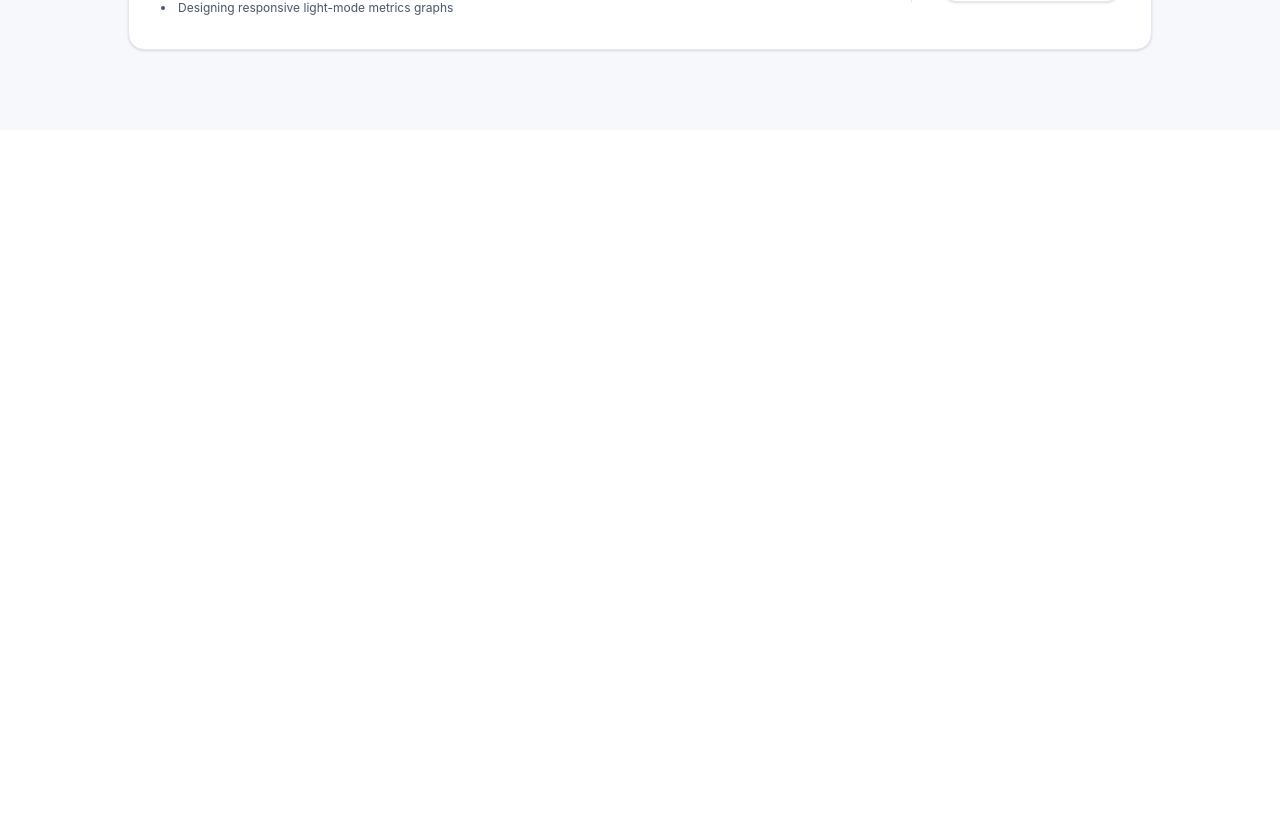
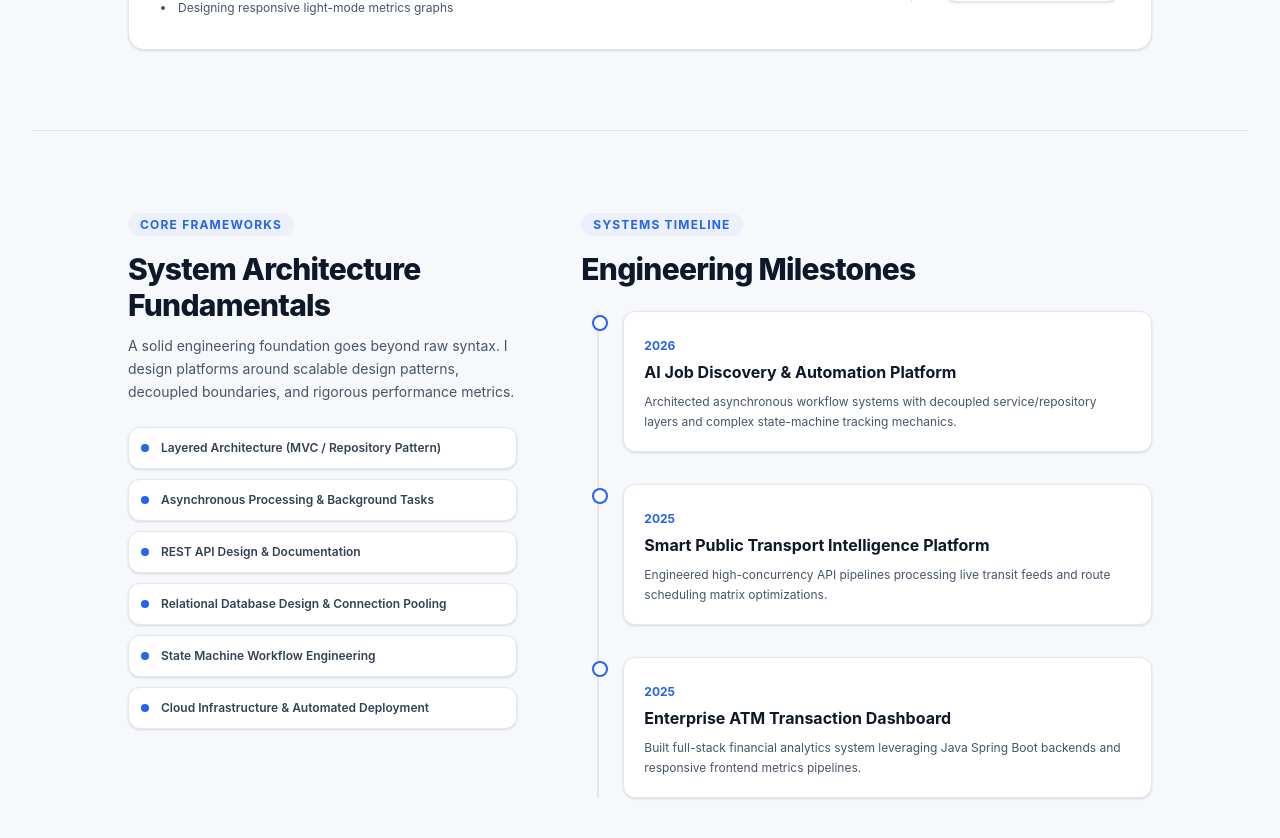
Before and after one commit to nestorNiloy/portfolio, a React app: page / in a window 1280 px wide. Shown: the part 2020-2858 px from the top of the page. Before the commit the page ends 2150 px from the top, so only its background shows below. Built offline with nearby package versions, Linux system fonts and the light colour scheme; the HTML template or start-up script is replaced by a standard one.

Commit message:
feat: implement architectural core competencies layout and dynamic milestone timeline

```diff
--- a/src/App.jsx
+++ b/src/App.jsx
@@ -3,6 +3,7 @@ import React from 'react';
 import Navbar from './components/Navbar';
 import Hero from './components/Hero';
 import Projects from './components/Projects';
+import Timeline from './components/Timeline';
 
 export default function App() {
   return (
@@ -12,6 +13,7 @@ export default function App() {
       <main className="mx-auto max-w-7xl px-4 sm:px-6 lg:px-8">
         <Hero />
         <Projects />
+        <Timeline />
       </main>
     </div>
   );
--- /dev/null
+++ b/src/components/Timeline.jsx
@@ -0,0 +1,96 @@
+// src/components/Timeline.jsx
+import React from 'react';
+
+export default function Timeline() {
+  const coreCompetencies = [
+    "Layered Architecture (MVC / Repository Pattern)",
+    "Asynchronous Processing & Background Tasks",
+    "REST API Design & Documentation",
+    "Relational Database Design & Connection Pooling",
+    "State Machine Workflow Engineering",
+    "Cloud Infrastructure & Automated Deployment"
+  ];
+
+  const timelineEvents = [
+    {
+      year: "2026",
+      title: "AI Job Discovery & Automation Platform",
+      description: "Architected asynchronous workflow systems with decoupled service/repository layers and complex state-machine tracking mechanics."
+    },
+    {
+      year: "2025",
+      title: "Smart Public Transport Intelligence Platform",
+      description: "Engineered high-concurrency API pipelines processing live transit feeds and route scheduling matrix optimizations."
+    },
+    {
+      year: "2025",
+      title: "Enterprise ATM Transaction Dashboard",
+      description: "Built full-stack financial analytics system leveraging Java Spring Boot backends and responsive frontend metrics pipelines."
+    }
+  ];
+
+  return (
+    <section id="architecture" className="py-20 border-t border-[#E2E8F0]">
+      <div className="max-w-5xl mx-auto grid grid-cols-1 lg:grid-cols-12 gap-16">
+
+        {/* Left Side: Architectural Competencies */}
+        <div className="lg:col-span-5 space-y-6">
+          <div>
+            <span className="text-xs font-bold uppercase tracking-widest text-[#2563EB] bg-[#2563EB]/5 px-3 py-1 rounded-full">
+              Core Frameworks
+            </span>
+            <h2 className="mt-4 text-3xl font-extrabold tracking-tight text-[#0F172A]">
+              System Architecture Fundamentals
+            </h2>
+            <p className="mt-3 text-sm text-[#475569] leading-relaxed">
+              A solid engineering foundation goes beyond raw syntax. I design platforms around scalable design patterns, decoupled boundaries, and rigorous performance metrics.
+            </p>
+          </div>
+
+          <div className="space-y-2.5">
+            {coreCompetencies.map((skill, index) => (
+              <div key={index} className="flex items-center gap-3 p-3 bg-white border border-[#E2E8F0] rounded-xl shadow-sm text-xs font-semibold text-[#334155]">
+                <span className="flex h-2 w-2 rounded-full bg-[#2563EB]" />
+                {skill}
+              </div>
+            ))}
+          </div>
+        </div>
+
+        {/* Right Side: Interactive Production Timeline */}
+        <div id="timeline" className="lg:col-span-7 space-y-6">
+          <div>
+            <span className="text-xs font-bold uppercase tracking-widest text-[#2563EB] bg-[#2563EB]/5 px-3 py-1 rounded-full">
+              Systems Timeline
+            </span>
+            <h2 className="mt-4 text-3xl font-extrabold tracking-tight text-[#0F172A]">
+              Engineering Milestones
+            </h2>
+          </div>
+
+          <div className="relative border-l-2 border-[#E2E8F0] ml-4 pl-6 space-y-8">
+            {timelineEvents.map((event, index) => (
+              <div key={index} className="relative group">
+                {/* Timeline Node Dot */}
+                <span className="absolute -left-[31px] top-1 flex h-4 w-4 rounded-full border-2 border-[#2563EB] bg-white group-hover:bg-[#2563EB] transition-colors duration-200" />
+
+                <div className="p-5 bg-white border border-[#E2E8F0] rounded-xl shadow-sm hover:shadow-md transition-all">
+                  <span className="text-xs font-bold text-[#2563EB]">
+                    {event.year}
+                  </span>
+                  <h4 className="text-base font-bold text-[#0F172A] mt-1 group-hover:text-[#2563EB] transition-colors">
+                    {event.title}
+                  </h4>
+                  <p className="text-xs text-[#475569] mt-2 leading-relaxed">
+                    {event.description}
+                  </p>
+                </div>
+              </div>
+            ))}
+          </div>
+        </div>
+
+      </div>
+    </section>
+  );
+}
```
